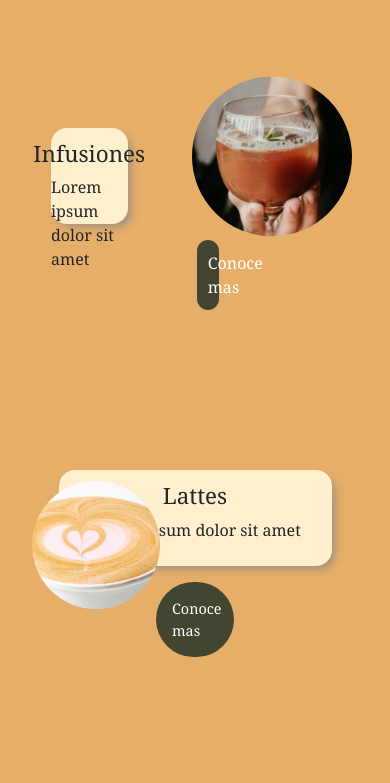
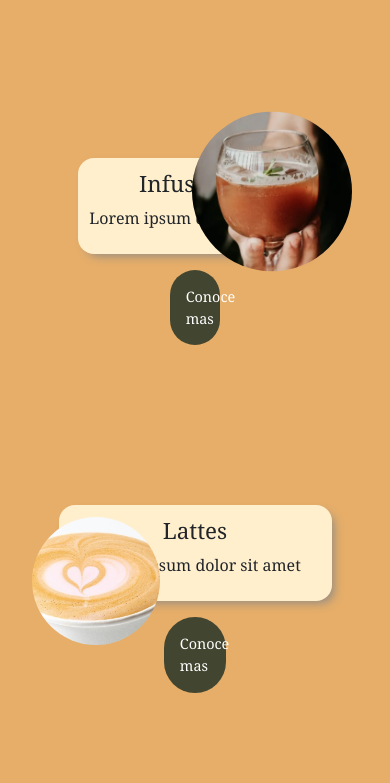
Before and after one commit to Paola-AV/Coffee-website, a React (Create React App) app: page / in a window 390 px wide. Shown: the part 3331-4114 px from the top of the page. Built offline with nearby package versions, Linux system fonts and the light colour scheme.

Commit message:
adding media queries

```diff
--- a/src/index.css
+++ b/src/index.css
@@ -121,61 +121,7 @@ nav {
   }
 
 }
-/*
-header {
-  padding: 0;
-  display: flex;
-  flex-direction: column;
-  justify-content: center;
-  align-items: center;
-  background-color: transparent;
-}
-
-
-#navbarNav {
-margin-left: 1.875rem;
-margin-right: 1.875rem;
-font-family: Lucida Bright,Georgia,serif;
-color: black;
-padding-right: 2.5rem;
-padding-left: 2.5rem;
-}
-
-#li {
-  color: black;
-  font-weight: bold;
-  transition: 0.5s;
-  font-size: 1.8rem;
-  padding-top: 1rem;
-}
-
-#li:hover {
-  font-size: 2.2rem;
-  transition: 0.5s;
-}
-
-#logo-nav {
-  padding: 0;
-  margin-top: 0;
-  width: 6.6rem;
-  height: 7.2rem;
-  background-color:#cd8d31;
-  border-bottom-left-radius: 3.125rem;
-  border-bottom-right-radius: 3.125rem;
-  transition: 0.5s;
-}
-
-#logo-nav:hover {
-  height: 8.5rem;
-  transition: 0.5s;
-}
-
-@media only screen and (max-width: 1560px) {
-  #navbarNav{
-  padding-right: 0rem;
-  padding-left: 0rem;
- }
-}
+
 /*Starts inicio css*/
 
 #inicio {
@@ -183,7 +129,7 @@ padding-left: 2.5rem;
   margin-top: 10rem;
   margin: 0;
   width: 100vw;
-  height: 45.875rem;
+  height: 90vh;
   padding-top: 5rem;
 }
 
@@ -637,7 +583,12 @@ padding-left: 2.5rem;
 
 @media only screen and (max-width: 1560px) {
   #menuBtn {
-    width: 16%;
+    max-width: 16%;
+    font-size: 90%;
+  }
+
+  #menuBtn1 {
+    max-width: 16%;
     font-size: 90%;
   }
 }
@@ -647,6 +598,7 @@ padding-left: 2.5rem;
     font-size: 7rem;
     padding-left: 4rem;
   }
+
   .columnDivMenu {
     flex-direction: column;
   }
@@ -655,19 +607,35 @@ padding-left: 2.5rem;
     width: 100vw;
   }
 
+  .menuDiv1 {
+    width: 100vw;
+    padding-right: 0rem;
+  }
+
   #menuComponent {
-    width: 50%;
+    width: 60%;
+  }
+
+  #menuComponent1 {
+    width: 60%;
+    align-self: center;
   }
 
   #menuBtn {
-    width: 11%;
+    width: 13%;
     padding: 1rem;
   }
 
+  #menuBtn1 {
+    width: 13%;
+    padding: 1rem;
+    transform: translateX(0rem);
+  }
+
   #imgMenu {
-    height: 11rem;
-    width: 11rem;
-    transform: translate(12rem,-13rem);
+    height: 8rem;
+    width: 8rem;
+    transform: translate(9rem,-12rem);
   }
 }
 
@@ -836,7 +804,7 @@ label {
   display: flex;
   flex-direction: row;
   justify-content: center;
-  transform: translateX(-2rem);
+  transform: translateX(-7rem);
 }
 
 @media only screen and (max-width: 1140px) {
@@ -1027,6 +995,25 @@ justify-content: center;
   width: 1.5rem;
   height: 1.5rem;
   margin: 0.5rem;
+}
+
+@media only screen and (max-width: 1140px) {
+  #footer {
+    width: 100vw;
+  }
+
+  #footer2  {
+    display: none;
+  }
+
+  #logo {
+    display: none;
+  }
+
+  #footer1 {
+   width: 50%;
+   padding: 2rem;
+  }
 }
 
 @media only screen and (max-width: 998px) {
```
